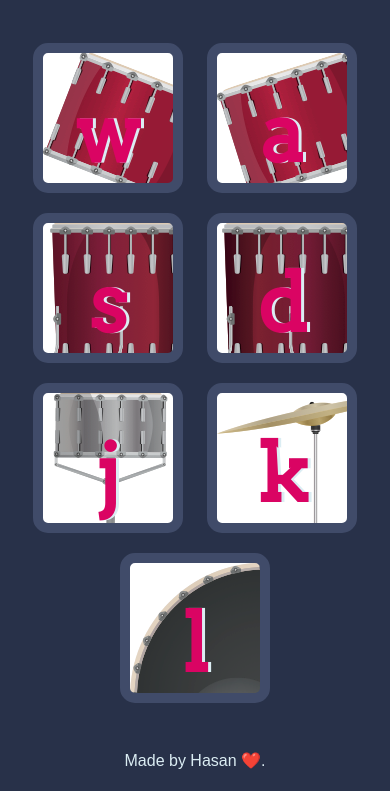
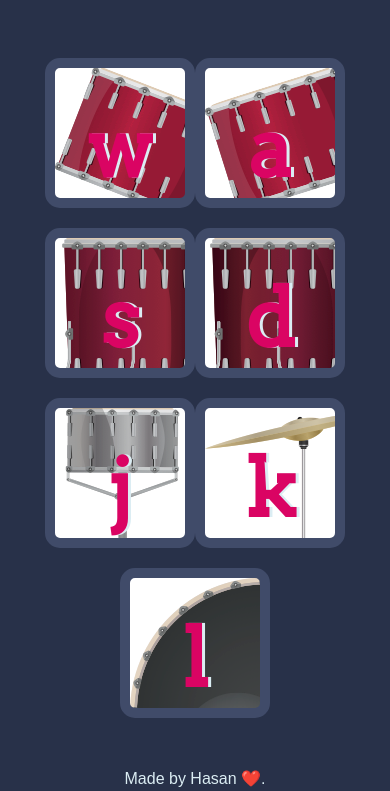
Before and after one commit to HasanChoudhary/DrumKit, a plain HTML site: page index.html in a window 390 px wide. Shown: the part 272-1063 px from the top of the page. Drawn offline with nearby package versions, Linux system fonts and the light colour scheme.

Commit message:
phone update

```diff
--- a/index.html
+++ b/index.html
@@ -4,7 +4,9 @@
 <head>
   <meta charset="utf-8">
   <title>Drum Kit</title>
-  <link rel="stylesheet" href="styles.css">
+  <link href="https://cdn.jsdelivr.net/npm/bootstrap@5.0.1/dist/css/bootstrap.min.css" rel="stylesheet" integrity="sha384-+0n0xVW2eSR5OomGNYDnhzAbDsOXxcvSN1TPprVMTNDbiYZCxYbOOl7+AMvyTG2x" crossorigin="anonymous">
+
+ <link rel="stylesheet" href="styles.css">
   <link href="https://fonts.googleapis.com/css?family=Arvo" rel="stylesheet">
   <link rel="icon" href="images/favicon.png">
 </head>
@@ -12,14 +14,14 @@
 <body>
 
   <h1 id="title">Drum 🥁 Kit</h1>
-  <div class="set">
-    <button class="w drum">w</button>
-    <button class="a drum">a</button>
-    <button class="s drum">s</button>
-    <button class="d drum">d</button>
-    <button class="j drum">j</button>
-    <button class="k drum">k</button>
-    <button class="l drum">l</button>
+  <div class="set row">
+    <button class="w drum col-lg-2 col-md-4 col-sm-6">w</button>
+    <button class="a drum col-lg-2 col-md-4 col-sm-6">a</button>
+    <button class="s drum col-lg-2 col-md-4 col-sm-6">s</button>
+    <button class="d drum col-lg-2 col-md-4 col-sm-6">d</button>
+    <button class="j drum col-lg-2 col-md-4 col-sm-6">j</button>
+    <button class="k drum col-lg-2 col-md-4 col-sm-6">k</button>
+    <button class="l drum col-lg-2 col-md-4 col-sm-6">l</button>
   </div>
 
 
--- a/index.js
+++ b/index.js
@@ -54,5 +54,4 @@ function drumSound(char){
 function buttonAnimation(key){
     document.querySelector("."+key).classList.add("pressed");
     setTimeout(function (){document.querySelector("."+key).classList.remove("pressed")}, 500);
-    //document.querySelector("."+key).classList.remove("pressed");
 }
--- a/styles.css
+++ b/styles.css
@@ -8,7 +8,8 @@ h1 {
   color: #DBEDF3;
   font-family: "Arvo", cursive;
   text-shadow: 3px 0 #DA0463;
-
+  margin: 4rem;
+  font-weight: bold;
 }
 
 footer {
@@ -46,6 +47,7 @@ footer {
 
 .set {
   margin: 10% auto;
+  padding: 0 11.5%;
 }
 
 .game-over {
@@ -76,6 +78,6 @@ footer {
   width: 150px;
   height: 150px;
   text-align: center;
-  margin: 10px;
+  margin: 10px auto;
   background-color: white;
 }
```
